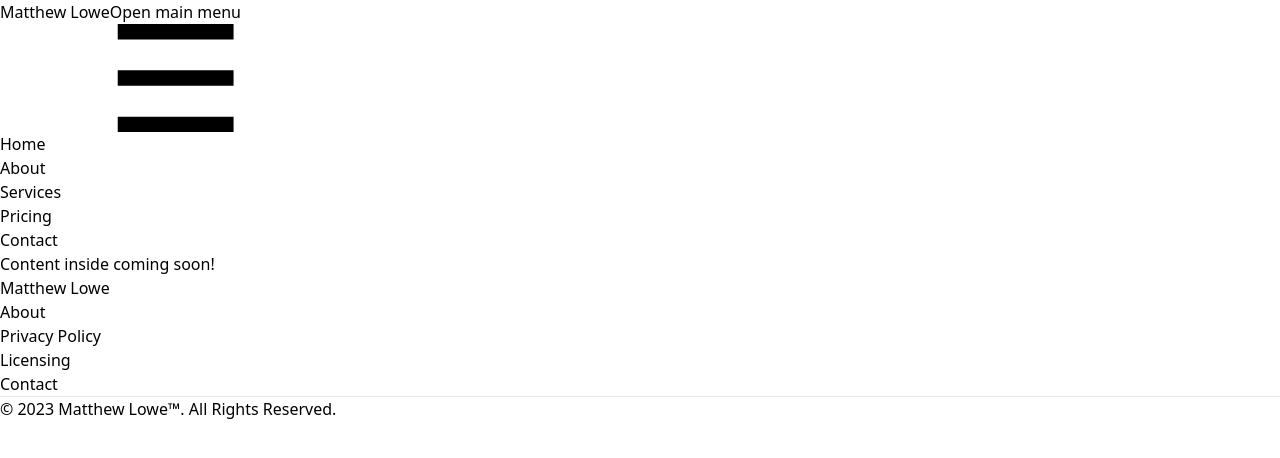
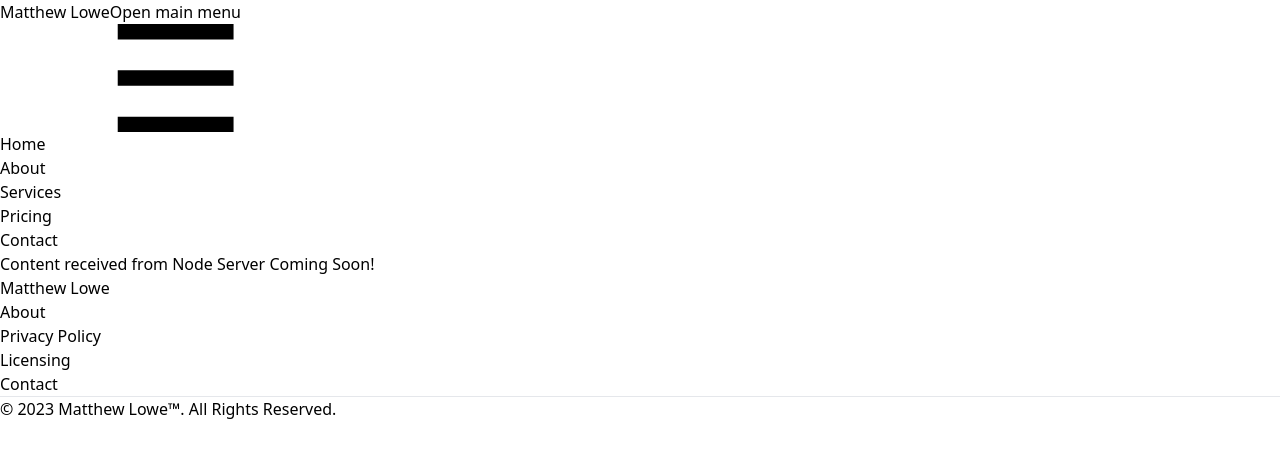
Before and after one commit to 7daytheory/node-ssh, a React (Vite) app: page / in a window 1280 px wide. Shown: the top 458 px of the page. Built offline with nearby package versions, Linux system fonts and the light colour scheme.

Commit message:
Temporary text aligned center

```diff
--- a/src/App.jsx
+++ b/src/App.jsx
@@ -11,7 +11,9 @@ function App() {
           <Route path="/" element={<MainLayout />}>
           <Route index element={
               <>
-                Content inside coming soon!
+                <div className="flex items-center justify-center min-h-screen">
+                  <p className="text-center">Content received from Node Server Coming Soon!</p>
+                </div>
               </>
             } />
           </Route>
```
